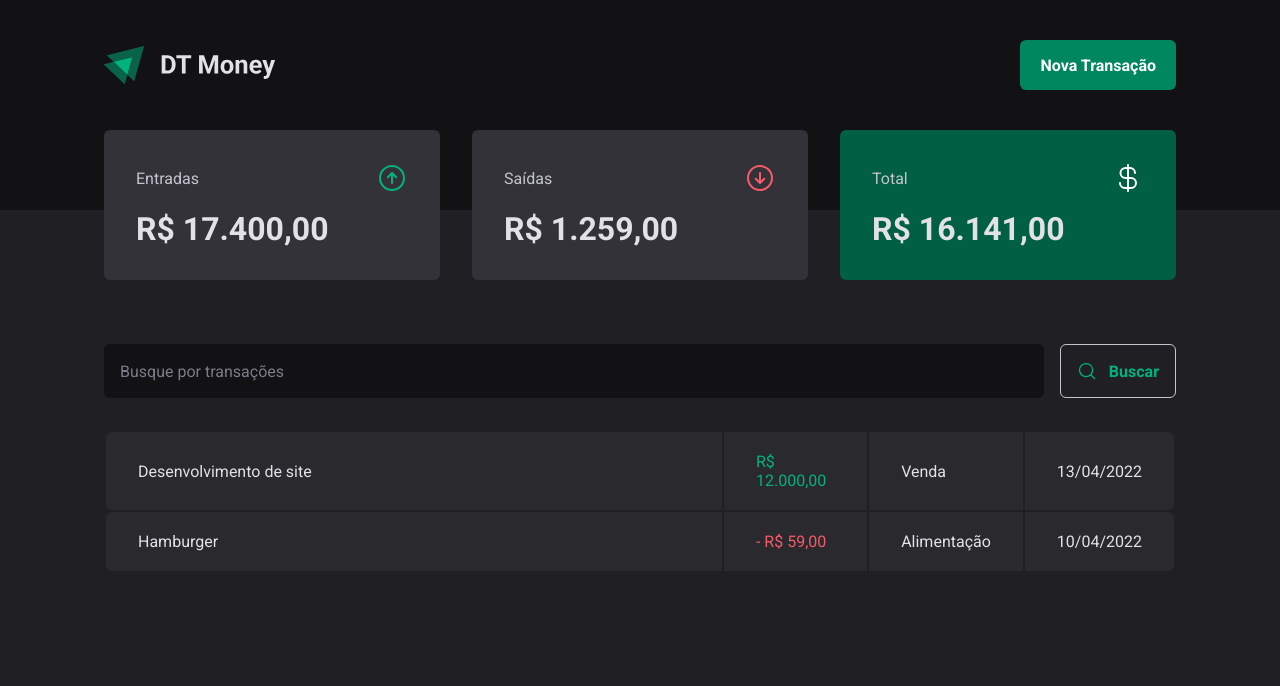
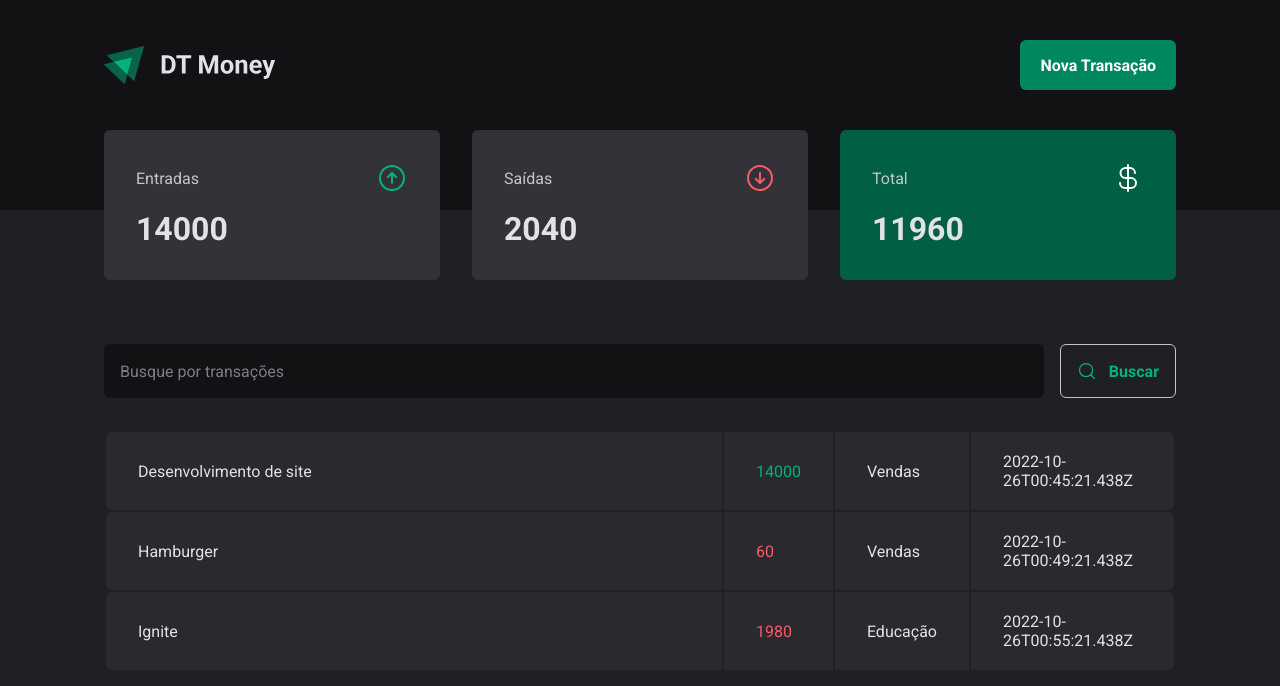
Before and after one commit to tiagoc0sta/Ignite_03-dt-money, a React (Vite) app in the folder 03-dt-money/: page / in a window 1280 px wide. Shown: the top 686 px of the page. Built offline with nearby package versions, Linux system fonts and the light colour scheme; data requests are answered from the project's data file.

Commit message:
add reduce method

```diff
--- a/03-dt-money/server.json
+++ b/03-dt-money/server.json
@@ -12,10 +12,19 @@
     {
       "id": 2,
       "description": "Hamburger",
-      "type": "income",
+      "type": "outcome",
       "category": "Vendas",
-      "price": 14000,
+      "price": 60,
       "createdAt": "2022-10-26T00:49:21.438Z"
+    },
+
+    {
+      "id": 3,
+      "description": "Ignite",
+      "type": "outcome",
+      "category": "Educação",
+      "price": 1980,
+      "createdAt": "2022-10-26T00:55:21.438Z"
     }
   ]
 }
--- a/03-dt-money/src/App.tsx
+++ b/03-dt-money/src/App.tsx
@@ -1,4 +1,5 @@
 import { ThemeProvider } from "styled-components";
+import { TransactionsProvider } from "./contexts/TransactionsContext";
 import { Transactions } from "./pages/Transactions";
 import { GlobalStyle } from "./styles/global";
 import { defaultTheme } from "./styles/themes/default";
@@ -8,7 +9,10 @@
   <ThemeProvider theme={defaultTheme}>
     <GlobalStyle/>
 
-    <Transactions/>
+    <TransactionsProvider>
+      <Transactions/>
+    </TransactionsProvider>
+
   </ThemeProvider>
   )
 }
--- a/03-dt-money/src/compponents/Summary/index.tsx
+++ b/03-dt-money/src/compponents/Summary/index.tsx
@@ -1,7 +1,31 @@
 import { SummaryCard, SummaryContainer } from "./styles";
 import { ArrowCircleUp, ArrowCircleDown, CurrencyDollar } from 'phosphor-react';
+import { useContext } from "react";
+import { TransactionsContext } from "../../contexts/TransactionsContext";
 
 export function Summary() {
+  const { transactions } = useContext(TransactionsContext);
+
+  //metodo reduce = percorre array e reduzir à uma nova estrutura de dados
+  const summary = transactions.reduce(
+    (acc, transaction) => {
+      if(transaction.type === 'income') {
+        acc.income += transaction.price;
+        acc.total += transaction.price;
+      } else {
+        acc.outcome += transaction.price;
+        acc.total -= transaction.price;
+      }
+
+      return acc;
+    },
+    {
+      income:0,
+      outcome:0,
+      total:0
+    }
+  )
+
   return (
     <SummaryContainer>
 
@@ -10,7 +34,7 @@
           <span>Entradas</span>
           <ArrowCircleUp size={32} color="#00B37E"/>
         </header>
-        <strong>R$ 17.400,00</strong>
+        <strong>{summary.income}</strong>
       </SummaryCard>
 
       <SummaryCard>
@@ -18,7 +42,7 @@
           <span>Saídas</span>
           <ArrowCircleDown size={32} color="#F75A68"/>
         </header>
-        <strong>R$ 1.259,00</strong>
+        <strong>{summary.outcome}</strong>
       </SummaryCard>
 
       <SummaryCard variant="green" >
@@ -26,7 +50,7 @@
           <span>Total</span>
           <CurrencyDollar size={32} color="#fff"/>
         </header>
-        <strong>R$ 16.141,00</strong>
+        <strong>{summary.total}</strong>
       </SummaryCard>
 
     </SummaryContainer>
--- /dev/null
+++ b/03-dt-money/src/contexts/TransactionsContext.tsx
@@ -0,0 +1,43 @@
+import { createContext, ReactNode, useEffect, useState } from "react";
+
+interface Transaction {
+  id: number;
+  description: string;
+  type: 'income' | 'outcome';
+  category: string;
+  price: number;
+  createdAt: string;
+}
+
+
+interface TransactionContextType {
+  transactions: Transaction[];
+}
+
+interface TransactionsProviderProps {
+  children: ReactNode;
+}
+
+export  const TransactionsContext = createContext({} as TransactionContextType );
+
+export function TransactionsProvider({children}: TransactionsProviderProps) {
+  const  [transactions, setTransactions ] = useState<Transaction[]>([]) /*estado - usado para armazenar e acessar informações dentro do react para serem consumidar pela interface*/
+
+  async function loadTransactions() {
+    const response = await fetch('http://localhost:3000/transactions')
+    const data = await response.json();
+
+    console.log(data);
+    setTransactions(data);
+  }
+useEffect(() => {
+  loadTransactions()
+}, [])
+
+
+  return (
+    <TransactionsContext.Provider value={{transactions}} >
+      {children}
+    </TransactionsContext.Provider>
+  )
+}
--- a/03-dt-money/src/pages/Transactions/index.tsx
+++ b/03-dt-money/src/pages/Transactions/index.tsx
@@ -1,20 +1,14 @@
-import { useEffect } from "react";
+import { useContext, useEffect, useState } from "react";
 import { Header } from "../../compponents/Header";
 import { Summary } from "../../compponents/Summary";
+import { TransactionsContext } from "../../contexts/TransactionsContext";
 import { SearchForm } from "./components/SearchForm";
 import { PriceHighLight, TransactionsContainer, TransactionsTable } from "./styles";
 
+
+
 export function Transactions () {
-    async function loadTransactions() {
-      const response = await fetch('http://localhost:3000/transactions')
-      const data = await response.json();
-
-      console.log(data);
-    }
-
-  useEffect(() => {
-    loadTransactions()
-  }, [])
+  const { transactions } = useContext(TransactionsContext);
 
   return (
     <div>
@@ -26,28 +20,23 @@
       <TransactionsTable>
         <table>
             <tbody>
-              <tr>
-                <td width="58%">Desenvolvimento de site</td>
+              {transactions.map(transaction => {
+                return (
+                  <tr key={transaction.id}>
+                    <td width="58%">{transaction.description}</td>
 
-                <td>
-                  <PriceHighLight variant="income">
-                    R$ 12.000,00
-                  </PriceHighLight>
-                  </td>
-                <td>Venda</td>
-                <td>13/04/2022</td>
-              </tr>
+                    <td>
+                      <PriceHighLight variant={transaction.type}>
+                        {transaction.price}
+                      </PriceHighLight>
+                      </td>
+                    <td>{transaction.category}</td>
+                    <td>{transaction.createdAt}</td>
+                  </tr>
+                )
+              })}
 
-              <tr>
-                <td width="50%">Hamburger</td>
-                <td>
-                  <PriceHighLight variant="outcome">
-                    - R$ 59,00
-                  </PriceHighLight>
-                </td>
-                <td>Alimentação</td>
-                <td>10/04/2022</td>
-              </tr>
+
             </tbody>
           </table>
       </TransactionsTable>
```
